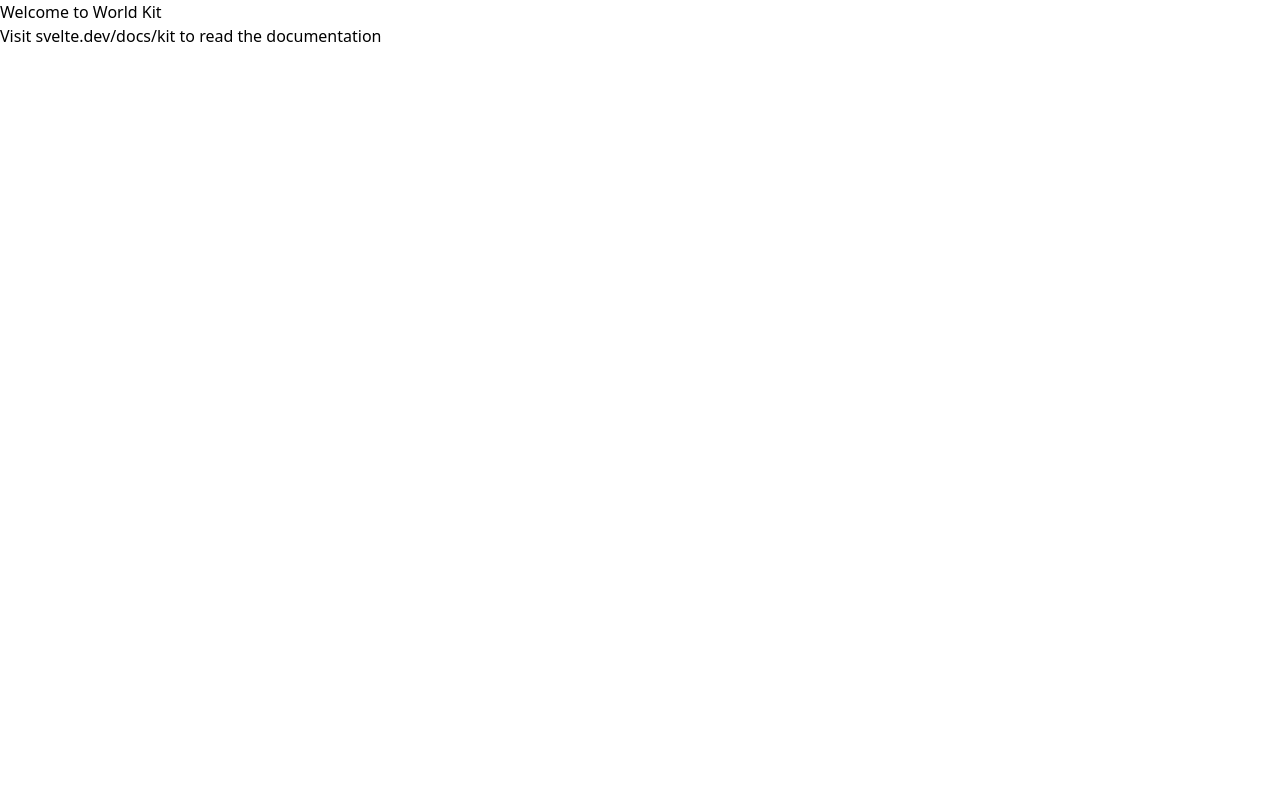
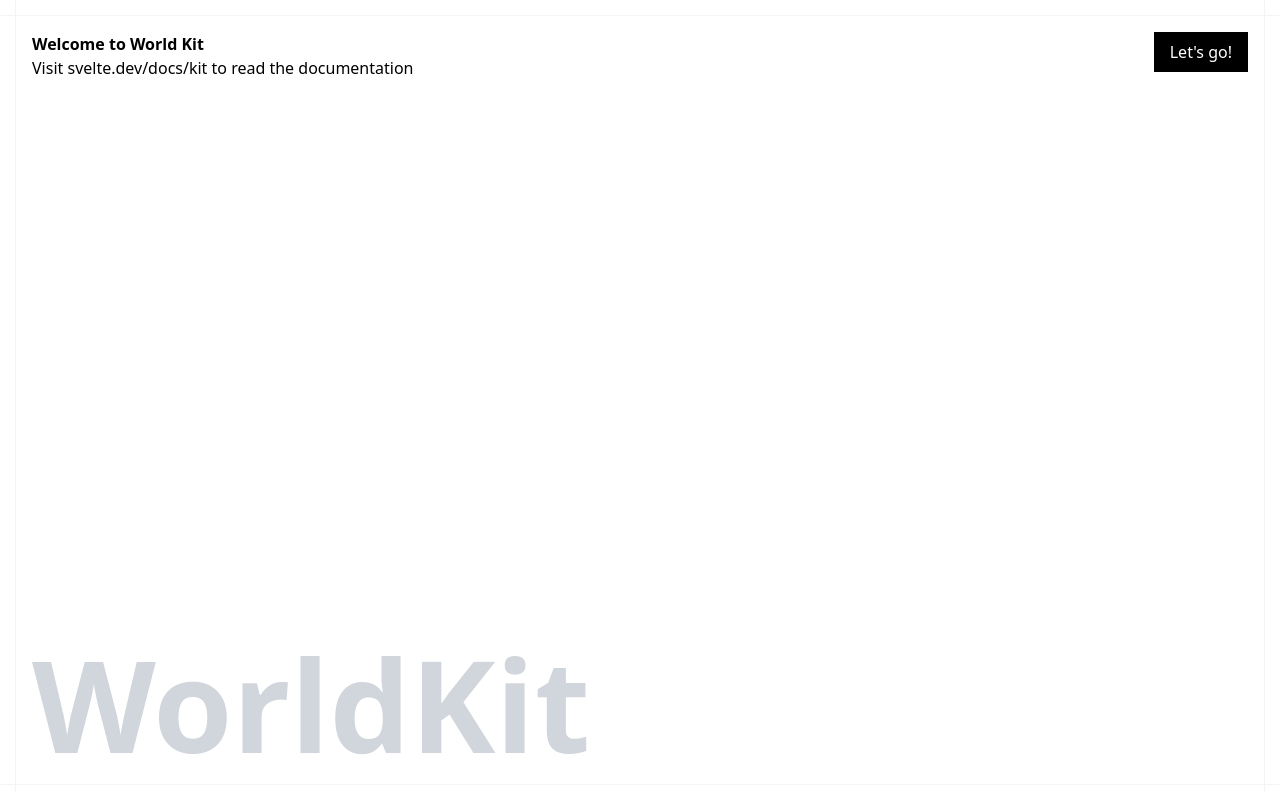
Before and after one commit to quang-design/world-kit, a SvelteKit app: page / in a window 1280 px wide. Shown: the top 792 px of the page. Built offline with nearby package versions, Linux system fonts and the light colour scheme.

Commit message:
feat: enhance UI layout and styling
- Add grid-based layout with subtle borders in +layout.svelte
- Improve homepage with better typography and positioning
- Add "Let's go!" button in the top-right corner
- Apply proper spacing and container styling

```diff
--- a/src/routes/+layout.svelte
+++ b/src/routes/+layout.svelte
@@ -3,4 +3,23 @@
 	let { children } = $props();
 </script>
 
-{@render children()}
+<main class="min-h-dvh overflow-hidden">
+	<div class="grid min-h-dvh grid-cols-[1rem_1fr_1rem] grid-rows-[1rem_1fr_1rem]">
+		<!-- Top row -->
+		<div class="border-r border-b border-gray-100"></div>
+		<div class="border-b border-gray-100"></div>
+		<div class="border-b border-l border-gray-100"></div>
+
+		<!-- Middle row -->
+		<div class="border-r border-gray-100"></div>
+		<div class="p-4">
+			{@render children()}
+		</div>
+		<div class="border-l border-gray-100"></div>
+
+		<!-- Bottom row -->
+		<div class="border-t border-r border-gray-100"></div>
+		<div class="border-t border-gray-100"></div>
+		<div class="border-t border-l border-gray-100"></div>
+	</div>
+</main>
--- a/src/routes/+page.svelte
+++ b/src/routes/+page.svelte
@@ -1,2 +1,13 @@
-<h1>Welcome to World Kit</h1>
-<p>Visit <a href="https://svelte.dev/docs/kit">svelte.dev/docs/kit</a> to read the documentation</p>
+<section class="relative h-full w-full">
+	<h1 class="font-semibold">Welcome to World Kit</h1>
+	<p>
+		Visit <a href="https://svelte.dev/docs/kit">svelte.dev/docs/kit</a> to read the documentation
+	</p>
+	<div class="absolute bottom-0 left-0 w-full bg-white">
+		<h2 class="text-9xl font-bold text-gray-300">WorldKit</h2>
+	</div>
+
+	<button class="absolute top-0 right-0 transform border-0 bg-black px-4 py-2 text-white">
+		Let's go!
+	</button>
+</section>
```
